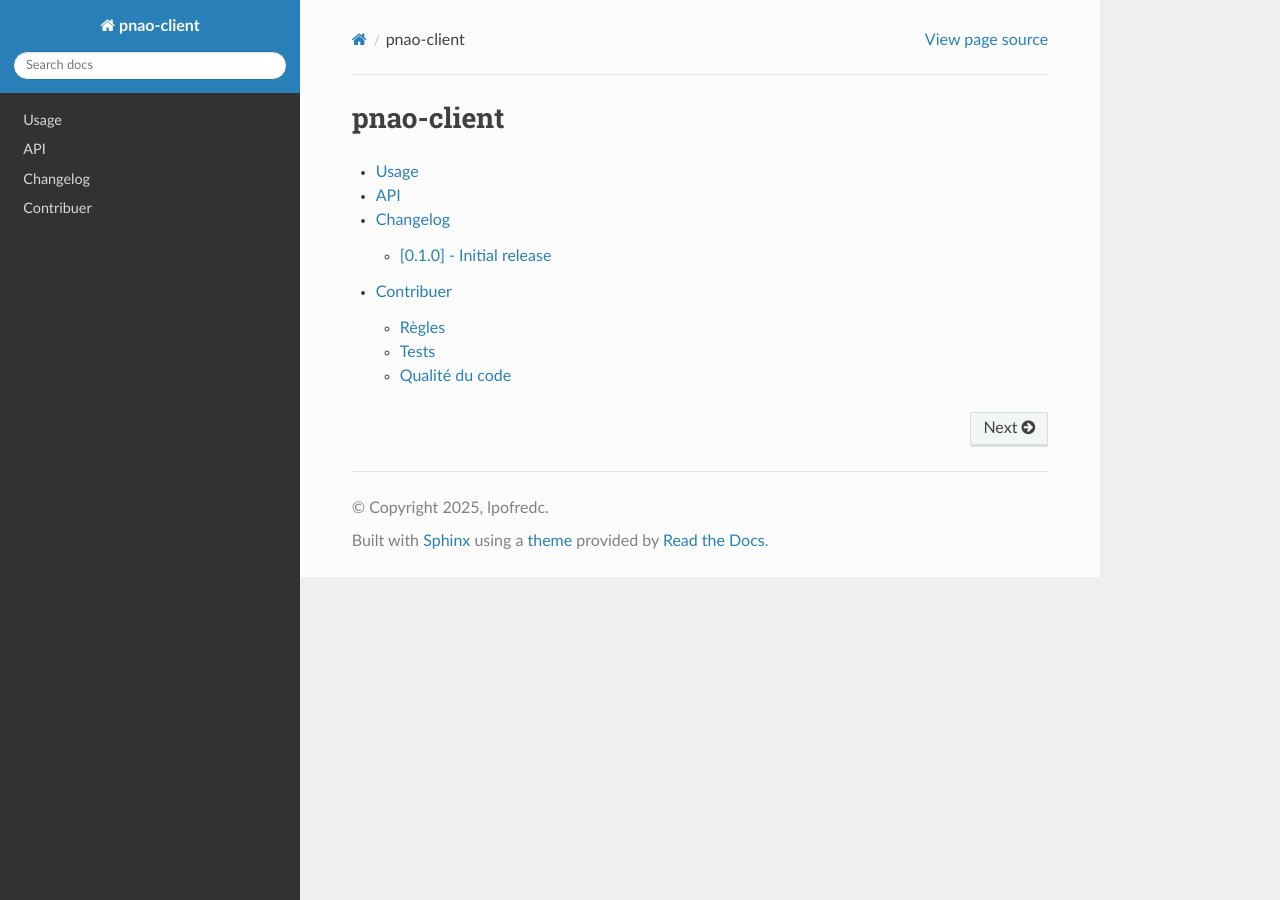
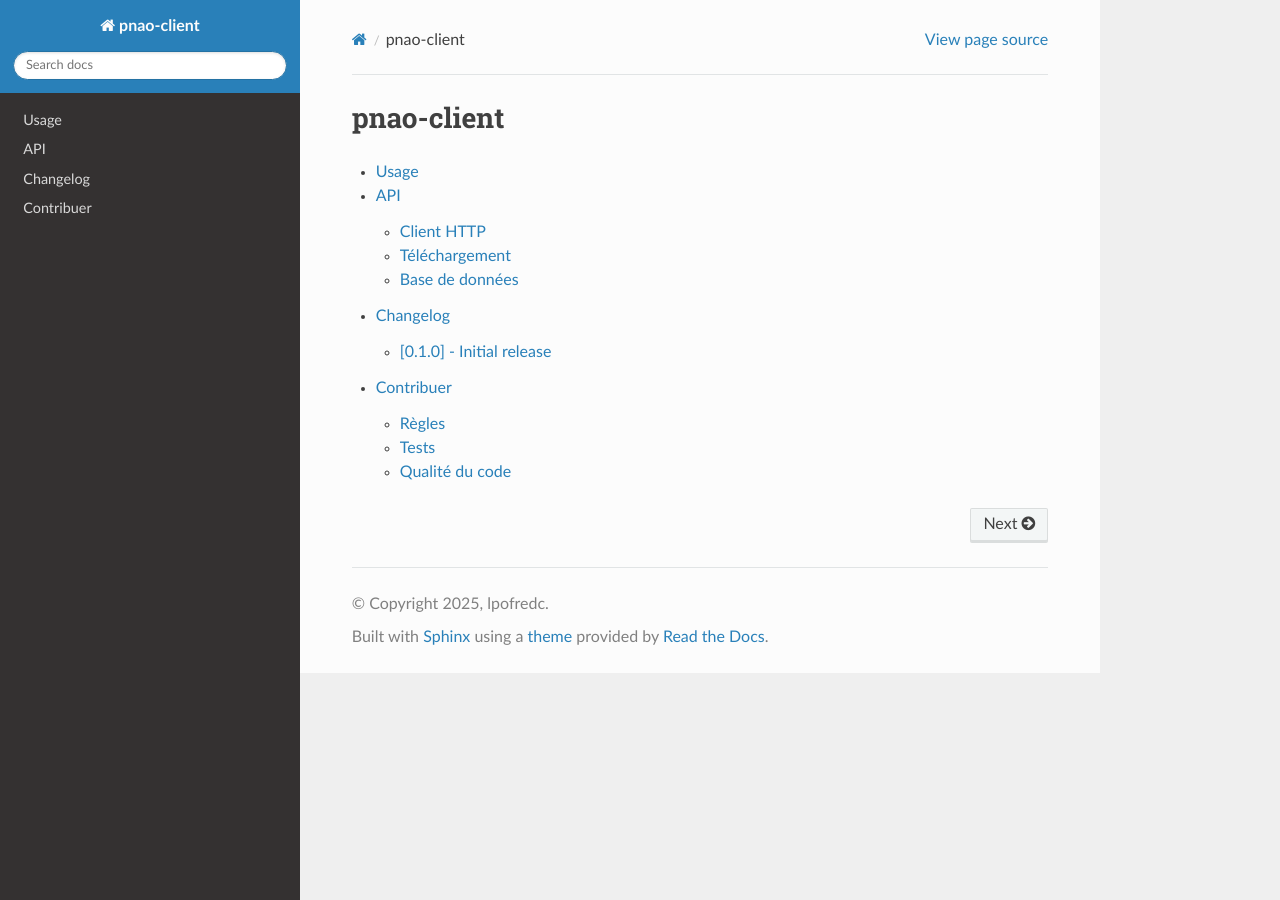
Before and after one commit to lpoaura/pnao-client, a Sphinx documentation site: the page built from docs/source/index.md, in a window 1280 px wide. Built offline with Sphinx 7.4.7 and the Read the Docs theme 3.1.0, drawn with Linux system fonts in a browser that asks for light colours; the version number is read from the project's files by our own code.

Commit message:
Workflows

````diff
--- a/docs/source/api.rst
+++ b/docs/source/api.rst
@@ -1,7 +1,20 @@
 API
 ===
 
-.. automodule:: pnao_client
+Client HTTP
+----------
+
+.. automodule:: pnao_client.api
    :members:
 
-```{autodoc} pnao_client.api.PnaoApiClient```
+Téléchargement
+--------------
+
+.. automodule:: pnao_client.downloader
+   :members:
+
+Base de données
+---------------
+
+.. automodule:: pnao_client.database
+   :members:
````
Also changed, not shown: 4 other files.
